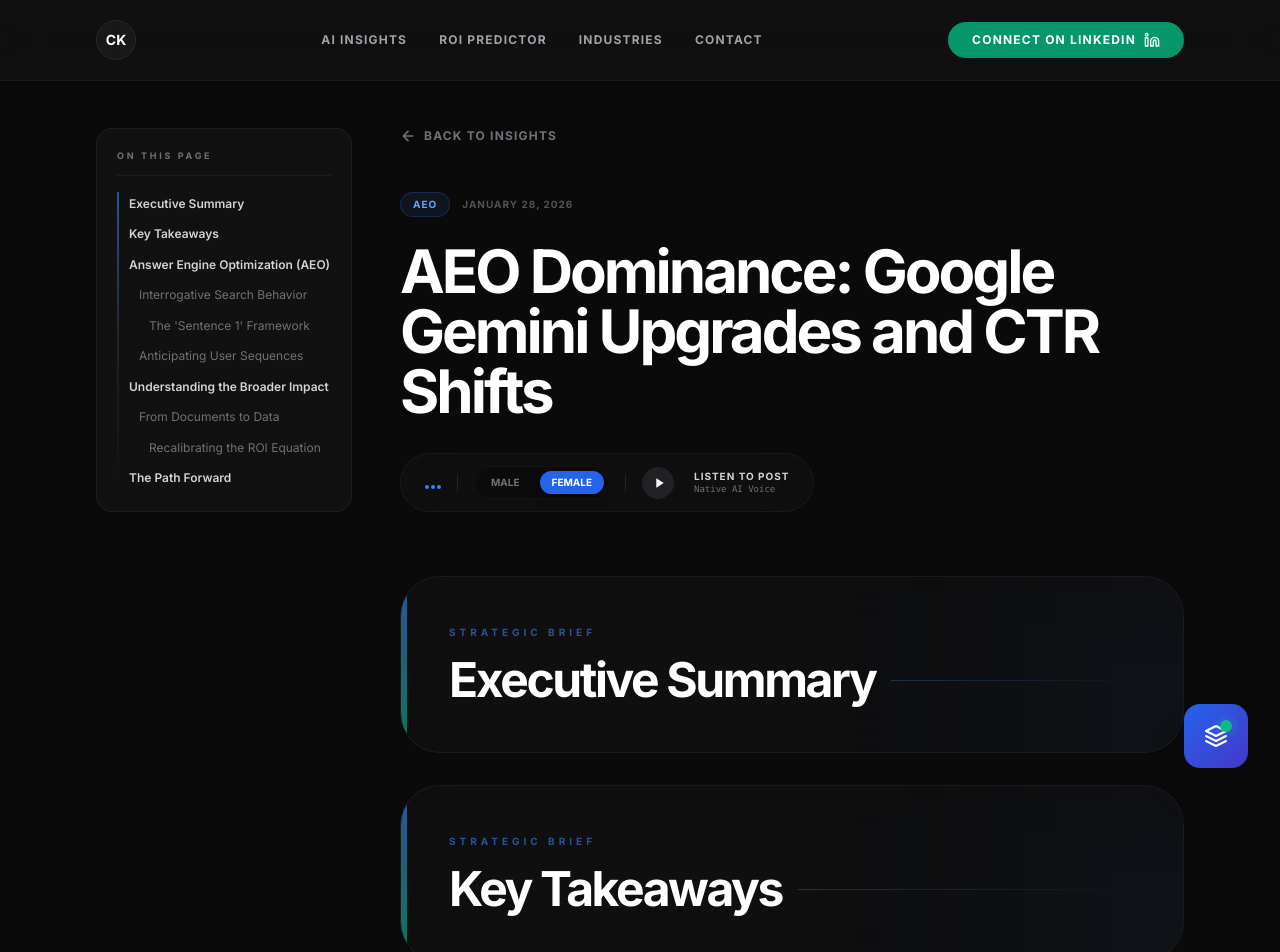
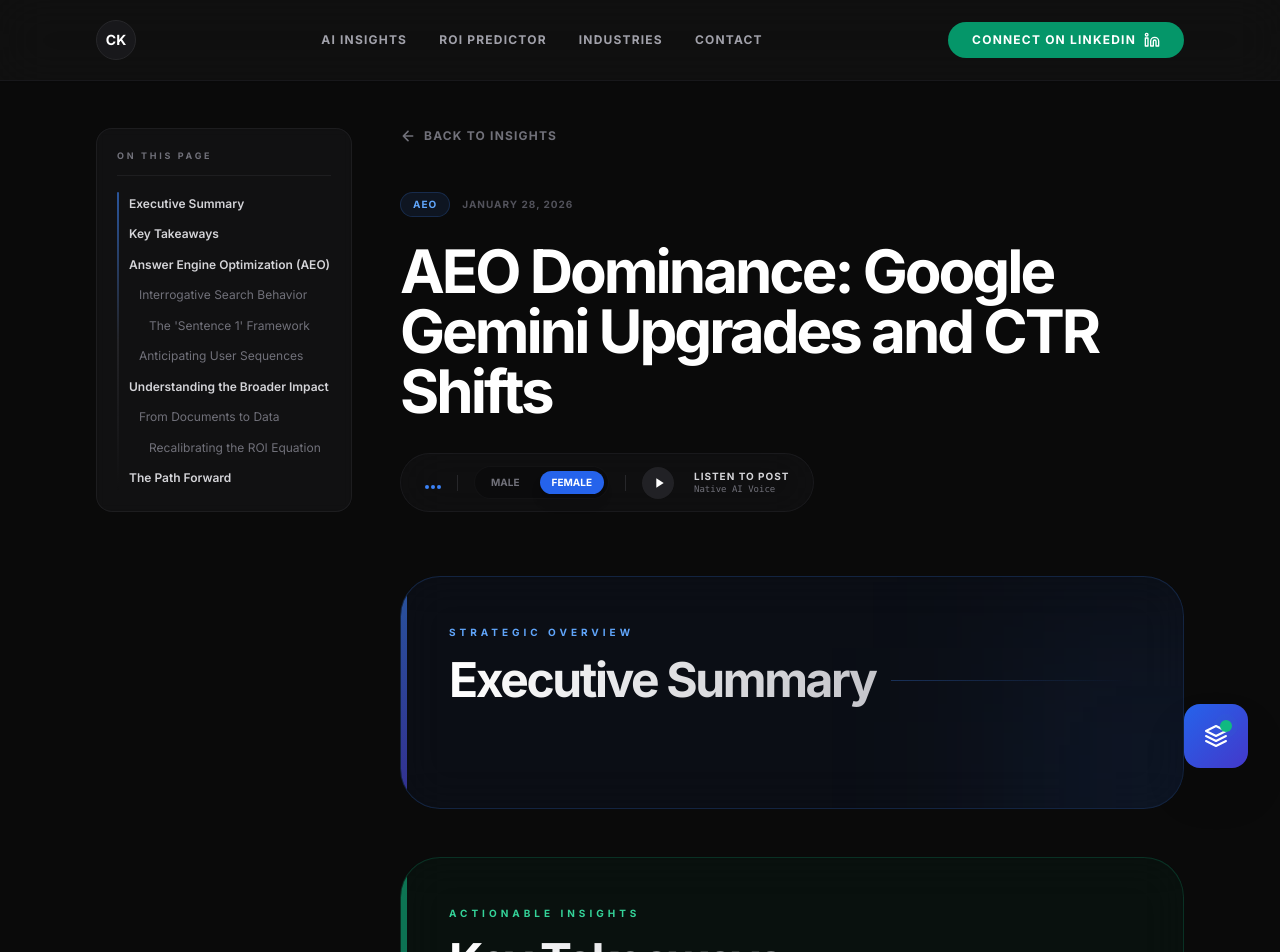
Before and after one commit to Chaitanya9184/portfolio, a Next.js app: page /blog/aeo-dominance-google-gemini-search-upgrades in a window 1280 px wide. Shown: the top 952 px of the page. Built offline with nearby package versions, Linux system fonts and the light colour scheme.

Commit message:
fix: restore blog content visibility and enhance section styling

```diff
--- a/src/app/blog/[slug]/BlogPostClient.tsx
+++ b/src/app/blog/[slug]/BlogPostClient.tsx
@@ -23,35 +23,72 @@
         while (i < paragraphs.length) {
             const trimmed = paragraphs[i].trim();
 
-            // Check for Card Sections (Executive Summary or Key Takeaways)
             const isExecutiveSummary = trimmed.toUpperCase().startsWith('## EXECUTIVE SUMMARY');
             const isKeyTakeaways = trimmed.toUpperCase().startsWith('## KEY TAKEAWAYS');
 
             if (isExecutiveSummary || isKeyTakeaways) {
                 const title = trimmed.replace('## ', '');
                 const id = title.toLowerCase().replace(/[^\w\s-]/g, '').replace(/\s+/g, '-');
+                const isSummary = title.toLowerCase().includes('summary');
+
+                // Collect subsequent paragraphs until next heading
+                const sectionContent: string[] = [];
+                let j = i + 1;
+                while (j < paragraphs.length && !paragraphs[j].trim().startsWith('#')) {
+                    sectionContent.push(paragraphs[j].trim());
+                    j++;
+                }
 
                 rendered.push(
-                    <div key={i} id={id} className="mt-16 mb-8 p-8 md:p-12 rounded-[2.5rem] bg-zinc-900/40 border border-white/5 backdrop-blur-xl relative overflow-hidden group scroll-mt-32">
-                        <div className="absolute top-0 left-0 w-1.5 h-full bg-gradient-to-b from-blue-500 to-emerald-500 opacity-60" />
+                    <div key={i} id={id} className={`mt-16 mb-12 p-8 md:p-12 rounded-[2.5rem] border backdrop-blur-xl relative overflow-hidden group scroll-mt-32 ${isSummary
+                            ? 'bg-blue-600/5 border-blue-500/20'
+                            : 'bg-emerald-600/5 border-emerald-500/20'
+                        }`}>
+                        <div className={`absolute top-0 left-0 w-1.5 h-full opacity-60 bg-gradient-to-b ${isSummary ? 'from-blue-500 to-indigo-600' : 'from-emerald-500 to-teal-600'
+                            }`} />
 
-                        <div className="relative">
-                            <span className="text-[10px] font-bold uppercase tracking-[0.4em] text-blue-500/60 block mb-4">Strategic Brief</span>
-                            <p className="!mt-0 !mb-0 text-3xl md:text-5xl font-bold text-white tracking-tighter !bg-none [background-clip:unset] [-webkit-text-fill-color:unset] [-webkit-background-clip:unset] border-none after:hidden flex items-center gap-4">
-                                {title.toLowerCase().includes('summary') ? 'Executive Summary' :
-                                    title.toLowerCase().includes('takeaways') ? 'Key Takeaways' : title}
-                                <span className="h-[1px] bg-gradient-to-r from-blue-500/30 to-transparent flex-1" />
-                            </p>
+                        <div className="relative z-10">
+                            <span className={`text-[10px] font-bold uppercase tracking-[0.4em] block mb-4 ${isSummary ? 'text-blue-400' : 'text-emerald-400'
+                                }`}>
+                                {isSummary ? 'Strategic Overview' : 'Actionable Insights'}
+                            </span>
+                            <h2 className="!mt-0 !mb-8 text-3xl md:text-5xl font-bold text-white tracking-tighter flex items-center gap-4">
+                                {isSummary ? 'Executive Summary' : 'Key Takeaways'}
+                                <span className={`h-[1px] flex-1 ${isSummary ? 'bg-gradient-to-r from-blue-500/30 to-transparent' : 'bg-gradient-to-r from-emerald-500/30 to-transparent'
+                                    }`} />
+                            </h2>
+
+                            <div className="space-y-6">
+                                {sectionContent.map((para, idx) => {
+                                    if (para.includes('\n• ') || para.startsWith('• ')) {
+                                        const items = para.split('\n').map(l => l.replace('• ', '').trim()).filter(Boolean);
+                                        return (
+                                            <ul key={idx} className="space-y-4 !mb-0">
+                                                {items.map((item, sidx) => (
+                                                    <li key={sidx} className="flex gap-4 text-white font-medium leading-relaxed group text-lg md:text-xl">
+                                                        <span className={`${isSummary ? 'text-blue-500' : 'text-emerald-500'} mt-1.5 shrink-0`}>
+                                                            <svg width="20" height="20" viewBox="0 0 24 24" fill="none" xmlns="http://www.w3.org/2000/svg">
+                                                                <path d="M20 6L9 17L4 12" stroke="currentColor" strokeWidth="3" strokeLinecap="round" strokeLinejoin="round" />
+                                                            </svg>
+                                                        </span>
+                                                        <span>{item}</span>
+                                                    </li>
+                                                ))}
+                                            </ul>
+                                        );
+                                    }
+                                    return <p key={idx} className="text-white/90 text-xl font-medium leading-relaxed !mb-0">{para}</p>;
+                                })}
+                            </div>
                         </div>
-                        {/* Decorative background pulse */}
-                        <div className="absolute -bottom-24 -right-24 w-64 h-64 bg-blue-500/5 blur-[100px] group-hover:bg-blue-500/10 transition-colors pointer-events-none" />
+                        <div className={`absolute -bottom-24 -right-24 w-64 h-64 blur-[100px] transition-colors pointer-events-none ${isSummary ? 'bg-blue-500/10' : 'bg-emerald-500/10'
+                            }`} />
                     </div>
                 );
-                i++; // Only consume the heading paragraph
+                i = j; // Advance main loop to the next heading or end
                 continue;
             }
 
-            // Regular headings with ID for TOC
             if (trimmed.startsWith('## ')) {
                 const text = trimmed.replace('## ', '');
                 const id = text.toLowerCase().replace(/[^\w\s-]/g, '').replace(/\s+/g, '-');
@@ -67,7 +104,6 @@
                 const id = text.toLowerCase().replace(/[^\w\s-]/g, '').replace(/\s+/g, '-');
                 rendered.push(<p key={i} id={id} className="scroll-mt-32 text-xl font-bold text-zinc-400 mt-8 mb-4">{text}</p>);
             }
-            // Bullet points (fallback for other sections)
             else if (trimmed.includes('\n• ')) {
                 const lines = trimmed.split('\n');
                 const title = lines[0];
@@ -89,7 +125,6 @@
                     </div>
                 );
             }
-            // Regular paragraph
             else {
                 rendered.push(<p key={i} className="whitespace-pre-wrap text-zinc-300 text-base md:text-lg leading-relaxed mb-8">{trimmed}</p>);
             }
```
